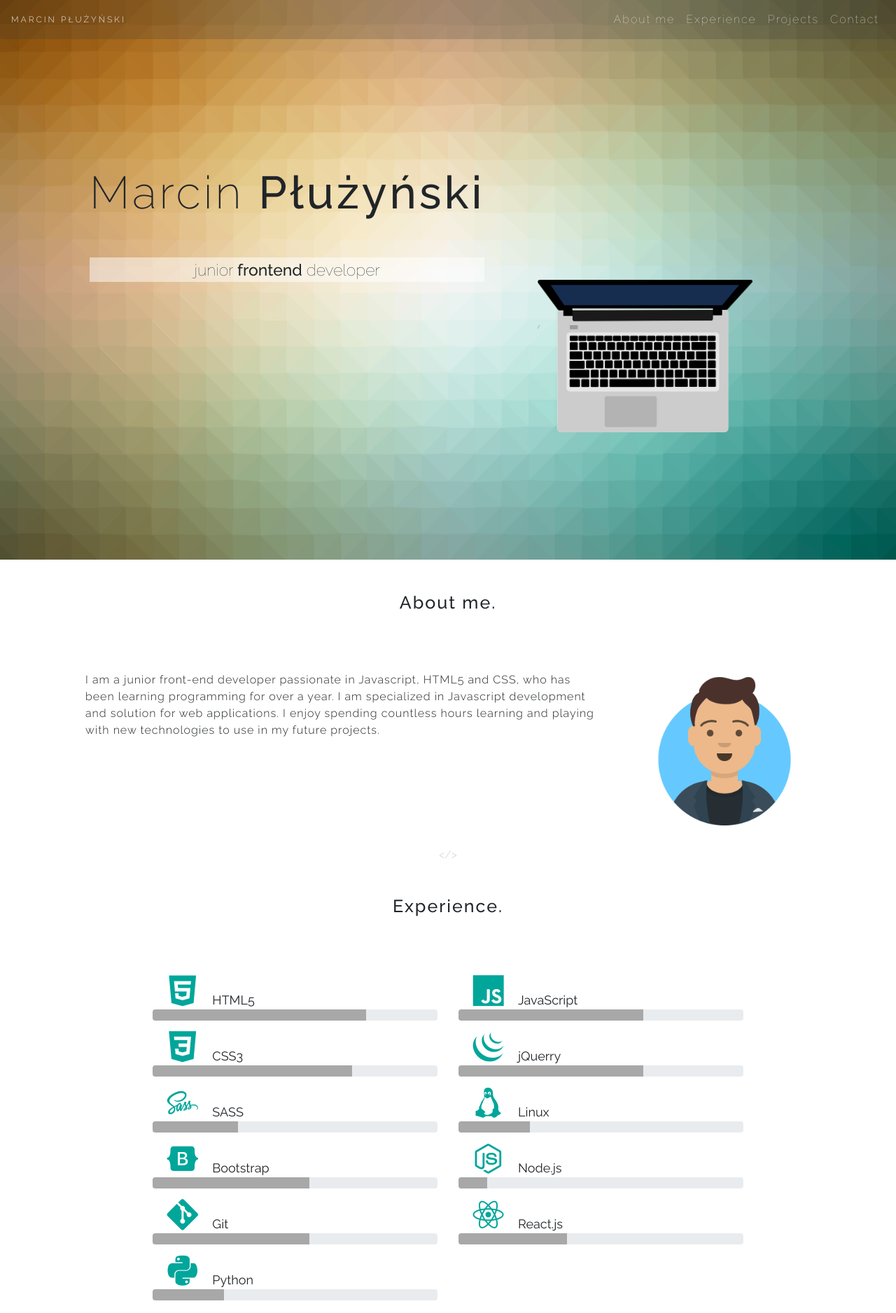
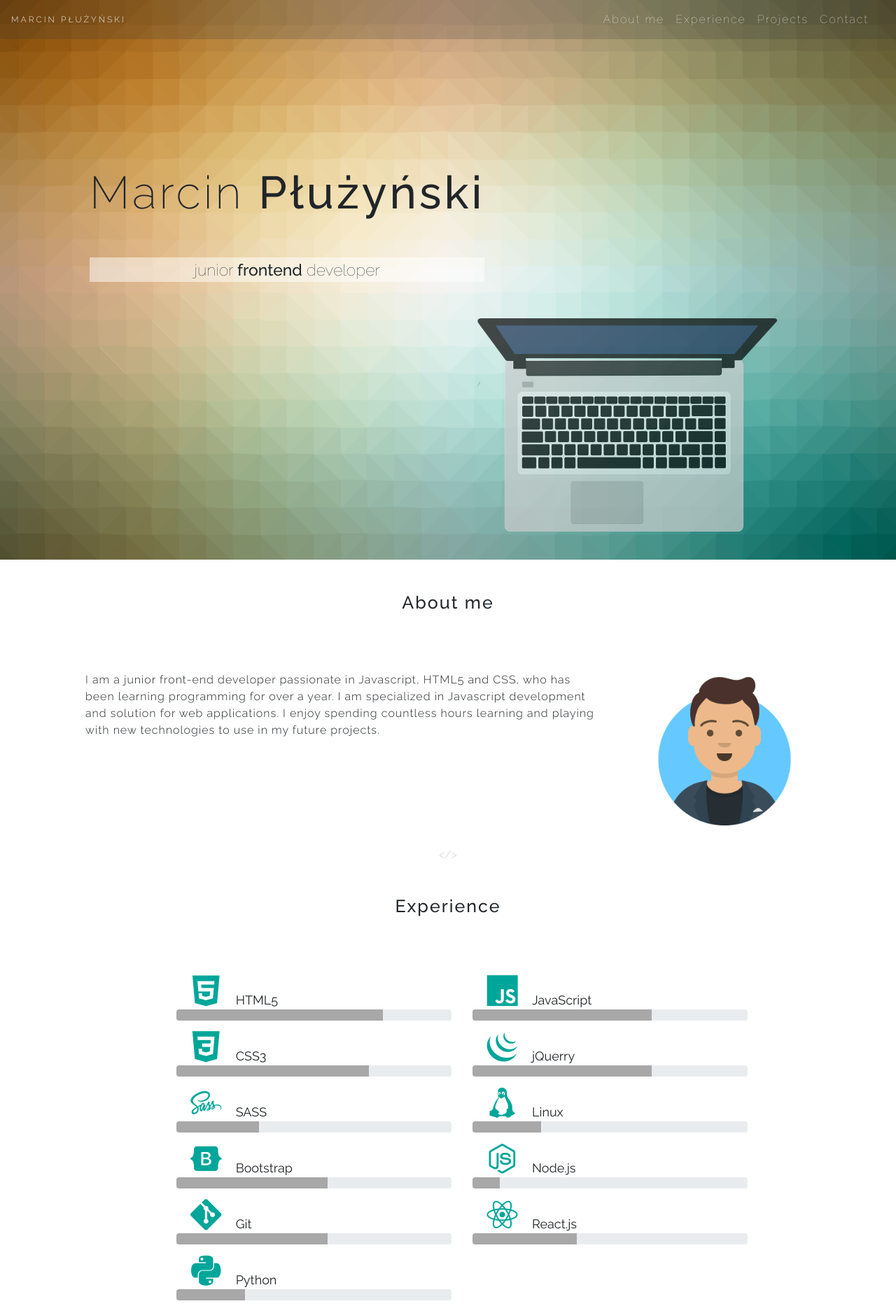
Before and after one commit to marcinpgit/marcinpgit.github.io, a plain HTML site: page index.html in a window 1280 px wide. Shown: the top 1877 px of the page at 70% size. Drawn offline with nearby package versions, Linux system fonts and the light colour scheme; a web font is replaced by a local one.

Commit message:
notebook intro img resp fixed

```diff
--- a/index.html
+++ b/index.html
@@ -28,8 +28,7 @@
                         aria-expanded="false" aria-label="Toggle navigation">
                     <span class="navbar-toggler-icon"></span>
                 </button>
-
-                <div class="collapse navbar-collapse" id="navbarSupportedContent">
+                <div class="collapse navbar-collapse col" id="navbarSupportedContent">
                     <ul class="navbar-nav ml-auto">
                         <li class="nav-item active">
                             <a class="nav-link scroll" href="#about-me">About me</a>
@@ -46,13 +45,14 @@
                     </ul>
                 </div>
             </nav>
+
             <div class="intro">
                 <h1 data-aos="zoom-in" data-aos-delay="800" data-aos-duration="2000" data-aos-easing="ease-out-back"
                     data-aos-once="true">Marcin <span class="stronger">Płużyński</span></h1>
                 <h3 data-aos="fade-up" data-aos-delay="800" data-aos-duration="2500" data-aos-once="true">junior <span
                         class="stronger">frontend</span> developer</h3>
             </div>
-            <div class="intro-notebook">
+            <div class="intro-notebook text-center">
                 <img class='img-fluid' src="img/notebook-intro.png" alt="notebook picture">
             </div>
         </div>
@@ -60,7 +60,7 @@
     </header>
 
     <section id="about-me">
-        <p class="section-title">About me.</p>
+        <p class="section-title">About me</p>
         <div class="row justify-content-center">
             <div class="col-10 col-md-7 about-description" data-aos="zoom-in" data-aos-duration="1200"
                  data-aos-easing="ease-out-back" data-aos-once="true">
@@ -78,7 +78,7 @@
     </section>
 
     <section id="experience">
-        <p class="section-title">Experience.</p>
+        <p class="section-title">Experience</p>
         <div class="exp">
             <ul class="exp-list">
                 <div class="row justify-content-center" data-aos="fade-in" data-aos-duration="1700" data-aos-delay="400"
@@ -180,7 +180,7 @@
     </section>
 
     <section id="projects">
-        <p class="section-title">Projects.</p>
+        <p class="section-title">Projects</p>
         <div class="row justify-content-center proj">
             <div class="project-container col-10 col-sm-5 col-md-3 text-center" data-aos="fade-up"
                  data-aos-duration="1000" data-aos-once="true">
--- a/styles/styles.css
+++ b/styles/styles.css
@@ -93,13 +93,14 @@ p {
 }
 
 .intro-notebook {
+    opacity: 0.7;
     position: absolute;
-    top: 50%;
-    left: 60%;
+    bottom: 5%;
+    right: 5%;
 }
 
 .intro-notebook img {
-    width: 60%;
+    width: 67%
 }
 
 .stronger {
@@ -258,11 +259,16 @@ p {
         padding: 5px;
         letter-spacing: 2px;
         border-radius: 3px;
+        margin-bottom: 4%;
     }
 
     .intro h3 {
         padding: 3px;
         border-radius: 3px;
+    }
+    #about-me .portret-photo {
+        width: 40%;
+        margin-top: 5px;
     }
 }
 
@@ -270,6 +276,8 @@ p {
     #experience .exp-list {
         padding: 0;
     }
+    .intro h1 {
+        margin-bottom: 4%;
 }
 
 @media screen and (min-width: 576px) and (max-width: 1280px) {
@@ -278,9 +286,12 @@ p {
     }
 }
 
-@media screen and (max-width: 767px) {
+@media screen and (max-width: 576px) {
     #about-me .portret-photo {
         width: 40%;
         margin-top: 5px;
     }
+    .intro-notebook {
+        right: 0;
+    }
 }
```
